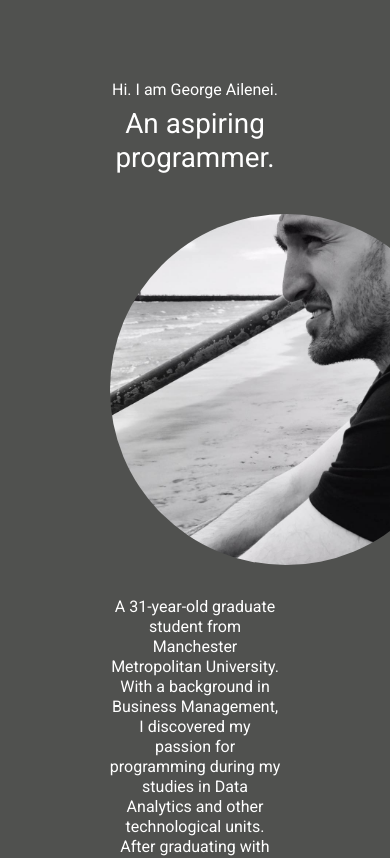
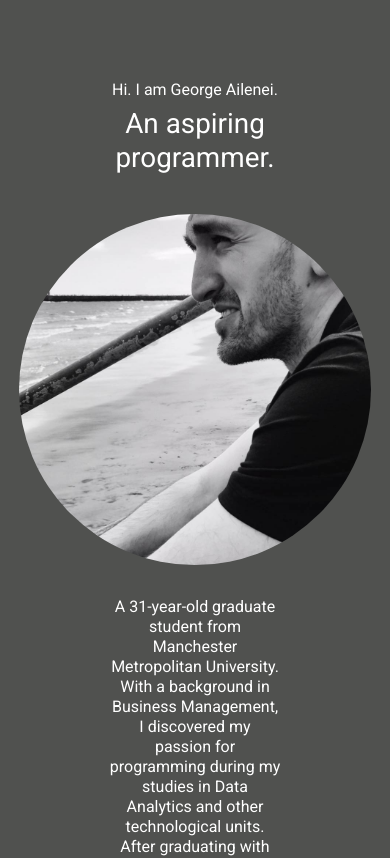
Before and after one commit to georgeailenei/portfolio_website, a React (Vite) app in the folder Portfolio/: page / in a window 390 px wide. Shown: the top 858 px of the page. Built offline with nearby package versions, Linux system fonts and the light colour scheme.

Commit message:
profile image centered - component responsive

```diff
--- a/Portfolio/src/components/header/Header.tsx
+++ b/Portfolio/src/components/header/Header.tsx
@@ -10,7 +10,7 @@ export const Header = () => {
       <div className="container header__container">
         <h6>Hi. I am George Ailenei.</h6>
         <h1>An aspiring programmer.</h1>
-        <div>
+        <div className="profile-picture__position">
           <img className="profile-picture" src={profile_picture} />
         </div>
         <div className="about-text">
--- a/Portfolio/src/components/header/header.css
+++ b/Portfolio/src/components/header/header.css
@@ -9,7 +9,6 @@ header {
   position: relative;
 }
 
-/* Download CV & Contact me Buttons */
 .buttons {
   display: flex;
   justify-content: center;
@@ -17,7 +16,6 @@ header {
   margin-top: 2rem;
 }
 
-/* Social Media Icons */
 .socials {
   display: flex;
   justify-content: center;
@@ -35,6 +33,11 @@ p {
   margin-top: 2rem;
 }
 
+.profile-picture__position {
+  display: flex;
+  justify-content: center;
+}
+
 .about-text {
   margin-top: 2rem;
 }
@@ -46,3 +49,9 @@ p {
   right: -10rem;
   font-size: large;
 }
+
+@media screen and (max-width: 600px) {
+  header .scroll-down {
+    display: none;
+  }
+}
```
